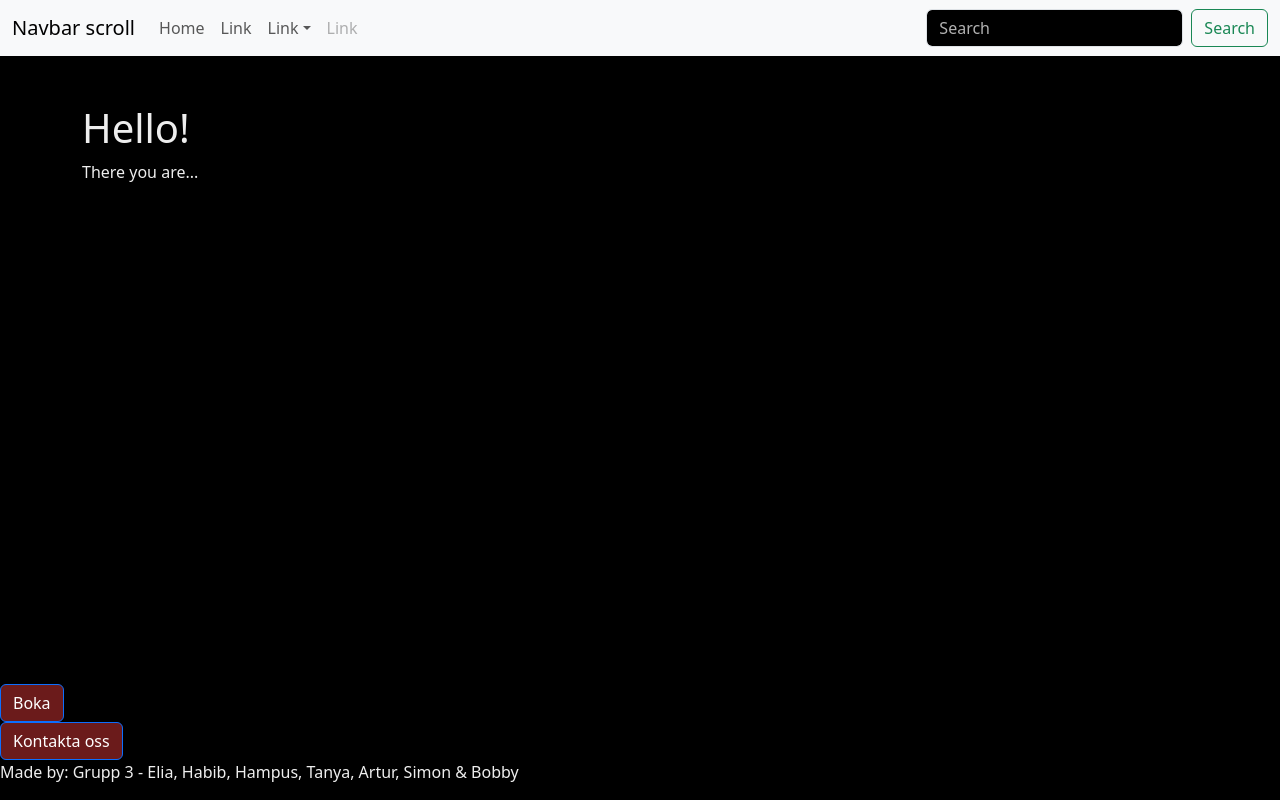
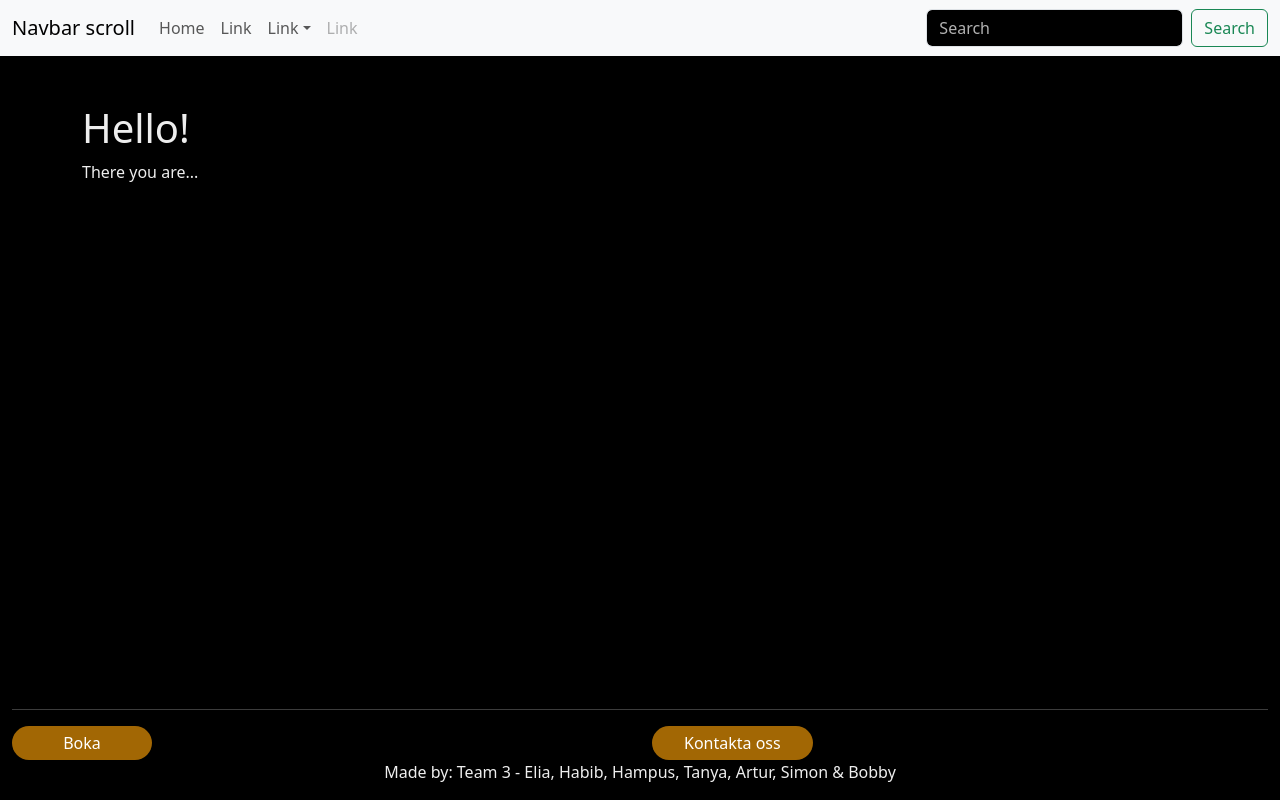
Before and after one commit to ELHabibA/Filmvisarna, a React (Vite) app in the folder frontend/: page / in a window 1280 px wide. Built offline with nearby package versions, Linux system fonts and the light colour scheme.

Commit message:
updated styling on background and buttons in sass

```diff
--- a/frontend/src/components/Footer/Footer.jsx
+++ b/frontend/src/components/Footer/Footer.jsx
@@ -2,21 +2,22 @@ import React from 'react';
 import { Container, Row } from 'react-bootstrap';
 import ReactDOM from 'react-dom/client'
 
-import { Button } from 'react-bootstrap';
+import { Button, Col } from 'react-bootstrap';
 
-function Footer() {
-    return (
-        <div className="fixed-bottom">
+export default function Footer() {
+    return <>
+        <Container className="fixed-bottom footer" expand="xl" fluid>
+            <hr></hr>
+            <Row>
+                <Col><div> <Button>Boka</Button></div></Col>
+                <Col><div><Button>Kontakta oss</Button></div></Col>
+            </Row>
 
-            <div> <Button>Boka</Button></div>
-            <div> <Button>Kontakta oss</Button></div>
-            <div>
-                <p>Made by: Grupp 3 - Elia, Habib, Hampus, Tanya, Artur, Simon & Bobby</p>
-            </div>
+            <Row>
+                <p className='tradeMarkFooter'>Made by: Team 3 - Elia, Habib, Hampus, Tanya, Artur, Simon & Bobby</p>
+            </Row>
 
-        </div>
+        </Container>
 
-    );
+    </>;
 }
-
-export default Footer;
--- a/frontend/src/sass/own-styling.scss
+++ b/frontend/src/sass/own-styling.scss
@@ -1,3 +1,22 @@
 button:nth-child(1){
-  background-color:rgb(107, 27, 27);
+  background-color:#A26704;
+  border: none;
+  border-radius: 25px;
+  size: 25px;
+  padding: 5px 32px;
+  text-align: center;
+  min-width: 140px;
+  max-width: 300px;
 }
+button:nth-child(1):hover{
+  background-color: #ffffff
+}
+
+.tradeMarkFooter{
+  text-align: center;
+}
+
+.footer {
+  align-items: center;
+  background-color: none;
+}
```
